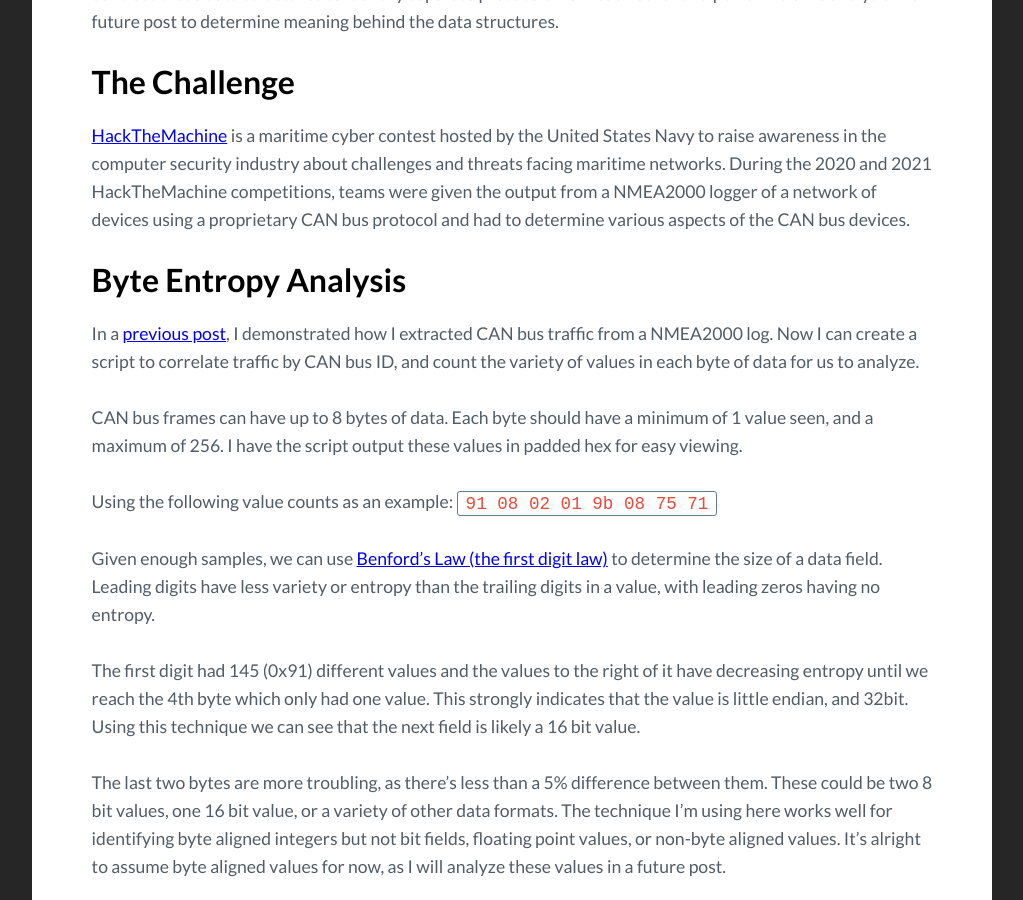
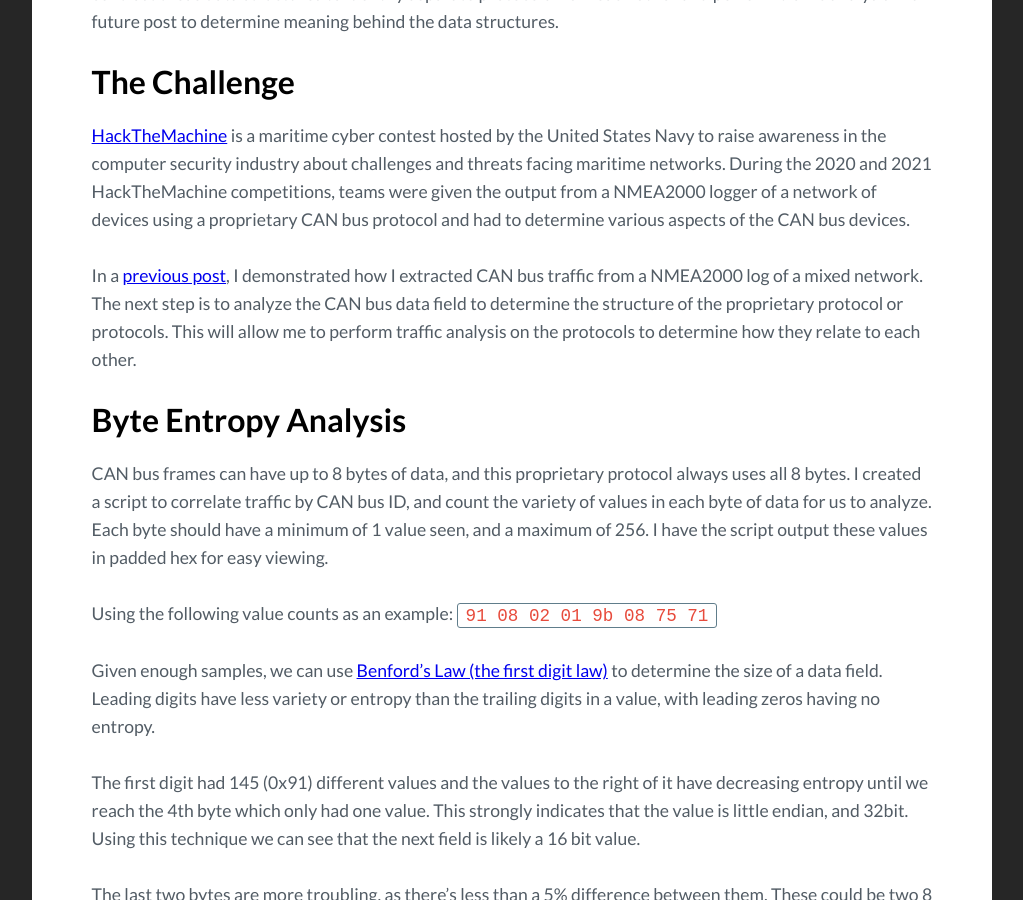
Before and after one commit to DeadPacketSociety/DeadPacketSociety.github.io, a Jekyll site: the page built from _posts/2021-07-31-Reverse-Engineering-Unknown-CANbus-Protocols.markdown, in a window 1280 px wide and 900 px high, scrolled down 891 px. Shown: the whole window, without its empty margins (128-1151 px from the left). Built offline with Jekyll 4.4.1, drawn with Linux system fonts in a browser that asks for light colours; some of the changed text lies outside the part shown.

Commit message:
Updated draft

```diff
--- a/_posts/2021-07-31-Reverse-Engineering-Unknown-CANbus-Protocols.markdown
+++ b/_posts/2021-07-31-Reverse-Engineering-Unknown-CANbus-Protocols.markdown
@@ -14,10 +14,10 @@ In this post I will cover how I determine data structures in unknown CAN bus pro
 # The Challenge
 [HackTheMachine](https://hackthemachine.ai) is a maritime cyber contest hosted by the United States Navy to raise awareness in the computer security industry about challenges and threats facing maritime networks. During the 2020 and 2021 HackTheMachine competitions, teams were given the output from a NMEA2000 logger of a network of devices using a proprietary CAN bus protocol and had to determine various aspects of the CAN bus devices.
 
+In a [previous post](http://deadpacketsociety.net/Rebuilding-CANbus-traffic-from-NMEA2000-logs/), I demonstrated how I extracted CAN bus traffic from a NMEA2000 log of a mixed network.  The next step is to analyze the CAN bus data field to determine the structure of the proprietary protocol or protocols. This will allow me to perform traffic analysis on the protocols to determine how they relate to each other.
+
 # Byte Entropy Analysis
-In a [previous post](http://deadpacketsociety.net/Rebuilding-CANbus-traffic-from-NMEA2000-logs/), I demonstrated how I extracted CAN bus traffic from a NMEA2000 log. Now I can create a script to correlate traffic by CAN bus ID, and count the variety of values in each byte of data for us to analyze.
-
-CAN bus frames can have up to 8 bytes of data. Each byte should have a minimum of 1 value seen, and a maximum of 256. I have the script output these values in padded hex for easy viewing.
+CAN bus frames can have up to 8 bytes of data, and this proprietary protocol always uses all 8 bytes. I created a script to correlate traffic by CAN bus ID, and count the variety of values in each byte of data for us to analyze. Each byte should have a minimum of 1 value seen, and a maximum of 256. I have the script output these values in padded hex for easy viewing.
 
 Using the following value counts as an example:
 `91 08 02 01 9b 08 75 71`
@@ -59,6 +59,6 @@ Had I made the assumption that these CAN bus devices were using a single unified
 
 Source logs and code associated to this post can be found at [https://github.com/VirusFriendly/HackTheMachine-Notes](https://github.com/VirusFriendly/HackTheMachine-Notes)
 
-Special thanks to Fathom5, Booz Allen Hamilton, and the United States Navy for providing the opportunity to gain hands-on experience with maritime networks, and to Ploppowaffles for review and feedback on this post.
+Special thanks to Fathom5, Booz Allen Hamilton, and the United States Navy for providing the opportunity to gain hands-on experience with maritime networks, and to Ploppowaffles and Calc for review and feedback on this post.
 
 Additionally, I would like to thank Calc who gave me my first view of a car’s CAN bus traffic as viewed through an entropy analysis tool he developed. While this work is not directly derived from his, I would often think back to that demonstration while working on this competition.
```
